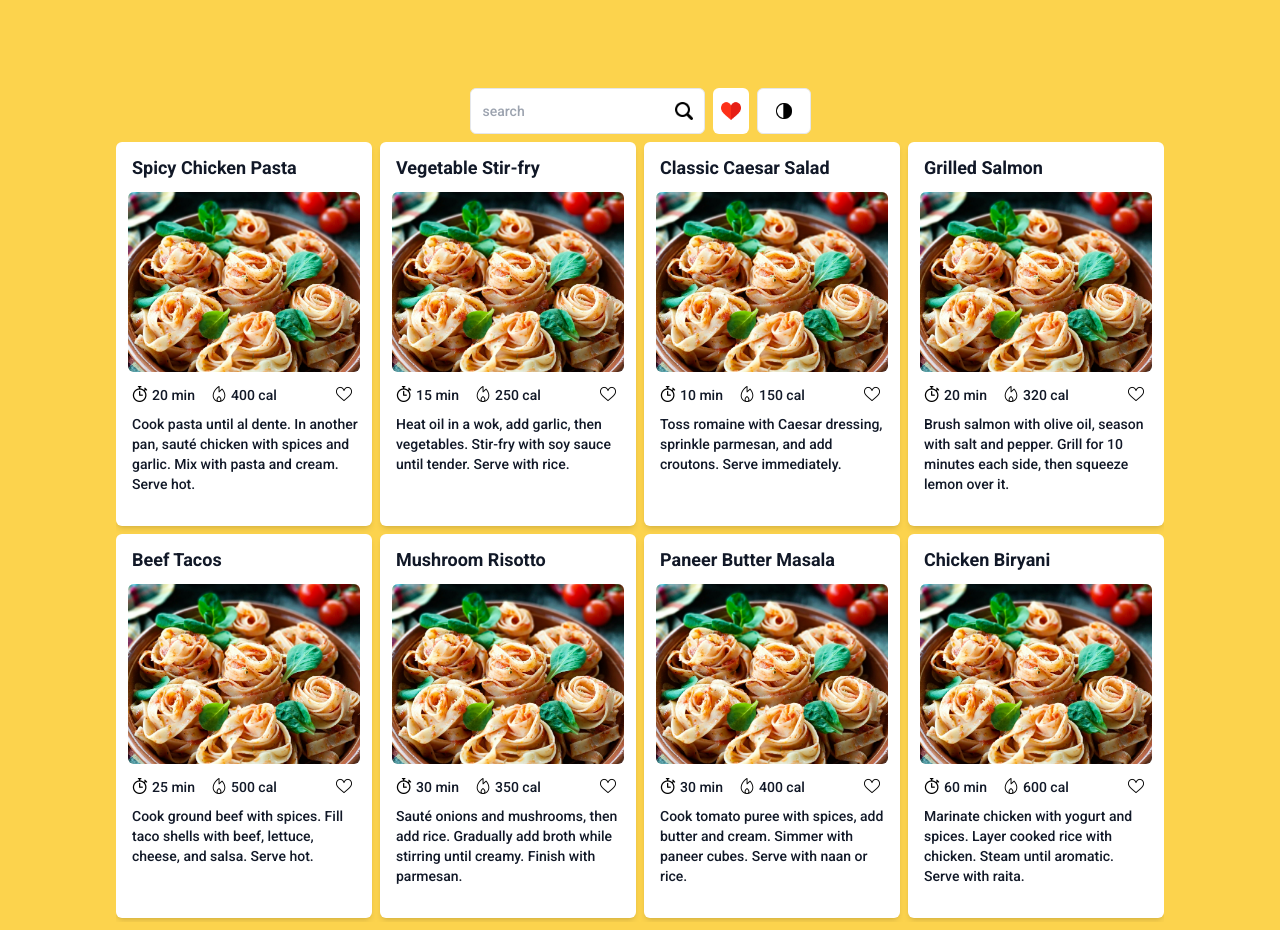
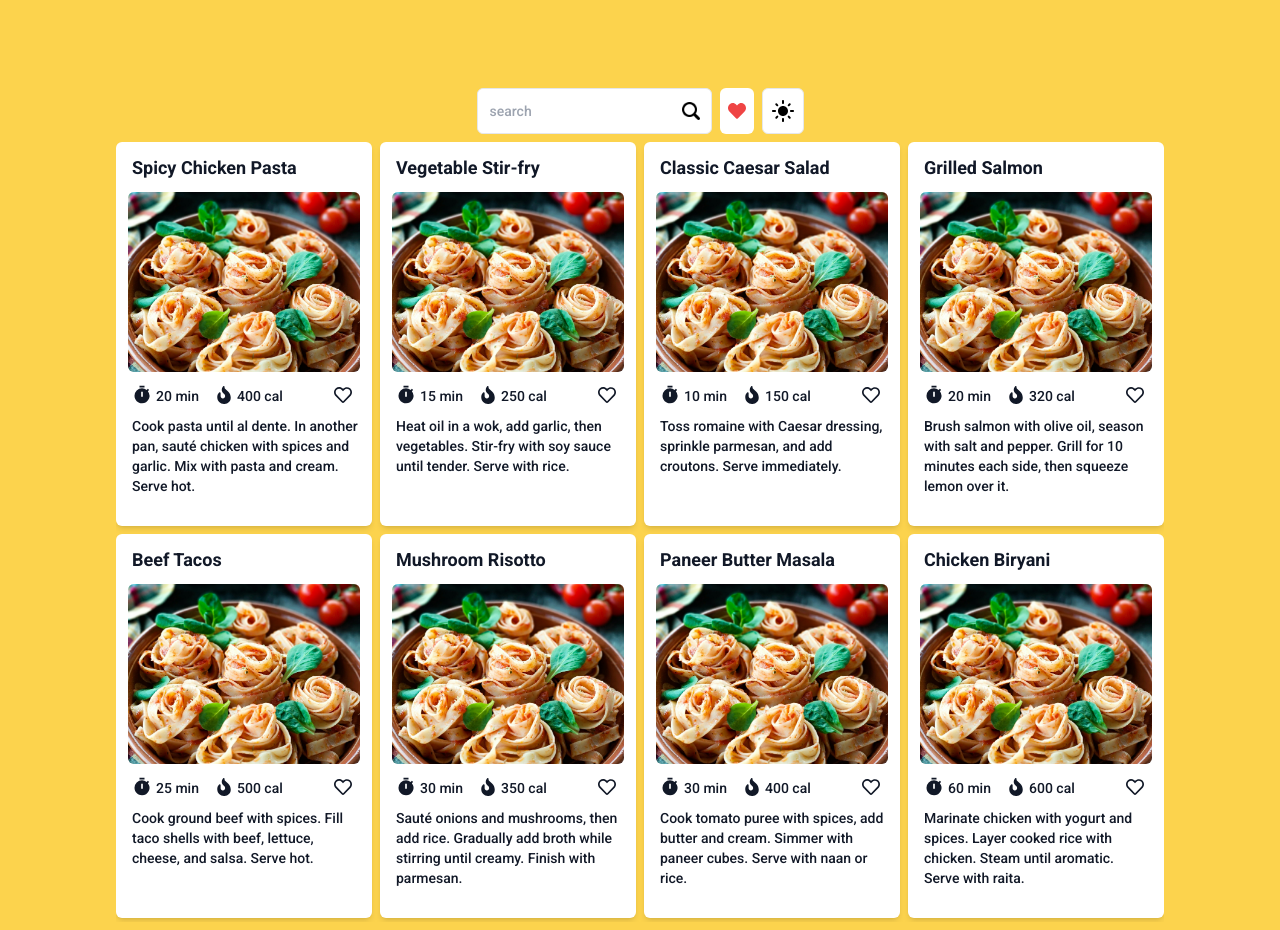
Before and after one commit to Victorblade38/FlavourDeck, a React (Vite) app in the folder frontend/: page / in a window 1280 px wide. Built offline with nearby package versions, Linux system fonts and the light colour scheme; a web font is replaced by a local one.

Commit message:
changing icons

```diff
--- a/frontend/index.html
+++ b/frontend/index.html
@@ -9,7 +9,8 @@
   <link rel="preconnect" href="https://fonts.googleapis.com">
   <link rel="preconnect" href="https://fonts.gstatic.com" crossorigin>
   <link href="https://fonts.googleapis.com/css2?family=Goblin+One&display=swap" rel="stylesheet">
-
+  <link rel="stylesheet"
+    href="https://fonts.googleapis.com/css2?family=Material+Symbols+Outlined:opsz,wght,FILL,GRAD@24,400,0,0&icon_names=timer" />
 </head>
 
 <body>
--- a/frontend/package.json
+++ b/frontend/package.json
@@ -18,7 +18,7 @@
     "axios": "^1.7.7",
     "react": "^18.3.1",
     "react-dom": "^18.3.1",
-    "react-icons": "^5.3.0",
+    "react-icons": "^5.4.0",
     "react-router-dom": "^6.26.1"
   },
   "devDependencies": {
--- a/frontend/src/App.jsx
+++ b/frontend/src/App.jsx
@@ -5,14 +5,16 @@ import theme_icon from "./assets/dark-mode.png";
 import { useEffect, useState } from "react";
 import CookCard from "./components/CookCard";
 import recipes from "./components/recipes";
+import { FaHeart } from "react-icons/fa";
+import { MdDarkMode, MdLightMode } from "react-icons/md";
 
 function App() {
   const [data, setData] = useState([]);
   const [filteredData, setFilteredData] = useState([]);
   const [search, setSearch] = useState("");
-  const [showSaved, setShowSaved] = useState(false);
   const [loading, setLoading] = useState(false);
   const [error, setError] = useState(null);
+  const [theme, setTheme] = useState("light" || "dark");
 
   //console.log(typeof data);
 
@@ -32,10 +34,10 @@ function App() {
         item.name.toLowerCase().includes(searchTerm.toLowerCase())
       );
       setFilteredData(filtered);
+    } else {
+      setFilteredData([]);
     }
   }, [search]);
-
-  const [theme, setTheme] = useState("light");
 
   const toggleThemeChange = () => {
     setTheme(theme === "light" ? "dark" : "light");
@@ -52,10 +54,6 @@ function App() {
     //console.log("Filtering Data response", filteredData);
     setLoading(false);
   };
-
-  // const toggleShowSaved = () => {
-  //   setShowSaved(!showSaved);
-  // };
 
   const [showModal, setShowModal] = useState(false);
   const [selectedRecipe, setSelectedRecipe] = useState({});
@@ -74,7 +72,7 @@ function App() {
   return (
     <div
       className={`${
-        theme === "light" ? "bg-amber-300" : "bg-gray-800"
+        theme === "light" ? "bg-amber-300" : "bg-gray-700"
       } min-h-screen flex justify-center p-2 roboto-medium `}
     >
       <div className="flex flex-col gap-2 mt-6 md:mt-20 ">
@@ -104,14 +102,18 @@ function App() {
             title="View saved recipes"
             aria-label="View saved recipes"
           >
-            <img src={liked} className="w-[14px] md:w-5" alt="Bookmark" />
+            <FaHeart className="text-lg text-red-500" />
           </button>
           <button
             title="Change theme"
-            className="bg-white px-2 md:px-4  border-[1px] active:bg-gray-200 rounded-md "
+            className="bg-white px-2  border-[1px] active:bg-gray-200 rounded-md "
             onClick={toggleThemeChange}
           >
-            <img src={theme_icon} className="w-[14px] md:w-5" alt="Bookmark" />
+            {theme === "light" ? (
+              <MdLightMode className="text-2xl" />
+            ) : (
+              <MdDarkMode className="text-2xl" />
+            )}
           </button>
         </div>
         {loading ? (
@@ -119,7 +121,7 @@ function App() {
         ) : error ? (
           <p className="text-red-500">{error}</p>
         ) : (
-          <div className=" xl:h-[780px]  grid  grid-cols-1 md:grid-cols-2 lg:grid-cols-3 xl:grid-cols-4  gap-2 overflow-y-scroll no-scrollbar">
+          <div className=" xl:h-[780px]  grid  grid-cols-1 md:grid-cols-3 xl:grid-cols-4  gap-2 overflow-y-scroll no-scrollbar">
             {(filteredData.length > 0 ? filteredData : data).map(
               (recipe, index) => (
                 <Cards
--- a/frontend/src/components/Cards.jsx
+++ b/frontend/src/components/Cards.jsx
@@ -1,9 +1,11 @@
 import React, { useState } from "react";
 import timer from "../assets/stopwatch.png";
-import flame from "../assets/calories.png";
 import pasta from "../assets/pasta.jpg";
 import like from "../assets/like.png";
 import liked from "../assets/liked.png";
+import { MdTimer } from "react-icons/md";
+import { FaFireFlameCurved } from "react-icons/fa6";
+import { FaRegHeart, FaHeart } from "react-icons/fa";
 
 const Cards = ({ recipe, openModal, theme }) => {
   const [saved, setSaved] = useState(recipe.saved || false);
@@ -37,7 +39,7 @@ const Cards = ({ recipe, openModal, theme }) => {
   return (
     <div
       className={` ${
-        theme === "light" ? "bg-white text-gray-900" : "bg-gray-700 text-white"
+        theme === "light" ? "bg-white text-gray-900" : "bg-gray-800 text-white"
       } p-2 md:p-3 h-80  md:h-80 md:w-60 lg:h-96 lg:w-64 flex flex-col gap-1 md:gap-2.5   rounded-md md:shadow-md`}
     >
       <p
@@ -59,16 +61,16 @@ const Cards = ({ recipe, openModal, theme }) => {
         <div className="flex flex-row items-center gap-4">
           <div
             title="Estimated time to cook"
-            className="flex flex-row items-center gap-1"
+            className=" flex flex-row items-center gap-1"
           >
-            <img src={timer} alt="timer-icon" className="w-4 h-4" />
+            <MdTimer className="text-xl" />
             <p className="text-sm pt-0.5">{recipe.estimatedTime} min</p>
           </div>
           <div
             title="Estimated calorie count"
             className="flex flex-row items-center gap-1"
           >
-            <img src={flame} alt="flame-icon" className="w-4 h-4" />
+            <FaFireFlameCurved className="text-lg" />
             <p className="text-sm pt-0.5">{recipe.calories} cal</p>
           </div>
           <button
@@ -76,11 +78,11 @@ const Cards = ({ recipe, openModal, theme }) => {
             onClick={saveHandler}
             className="ml-auto px-2 py-1"
           >
-            <img
-              src={recipe.saved === true ? liked : like}
-              alt="like_icon"
-              className="w-4 h-4"
-            />
+            {recipe.saved === true ? (
+              <FaHeart className="text-lg text-red-500" />
+            ) : (
+              <FaRegHeart className="text-lg " />
+            )}
           </button>
         </div>
         <p
```
Also changed, not shown: frontend/src/assets/timer_20dp_E8EAED_FILL0_wght400_GRAD0_opsz20.svg (added), 1 other file (tests, documents, lock files or other folders).
